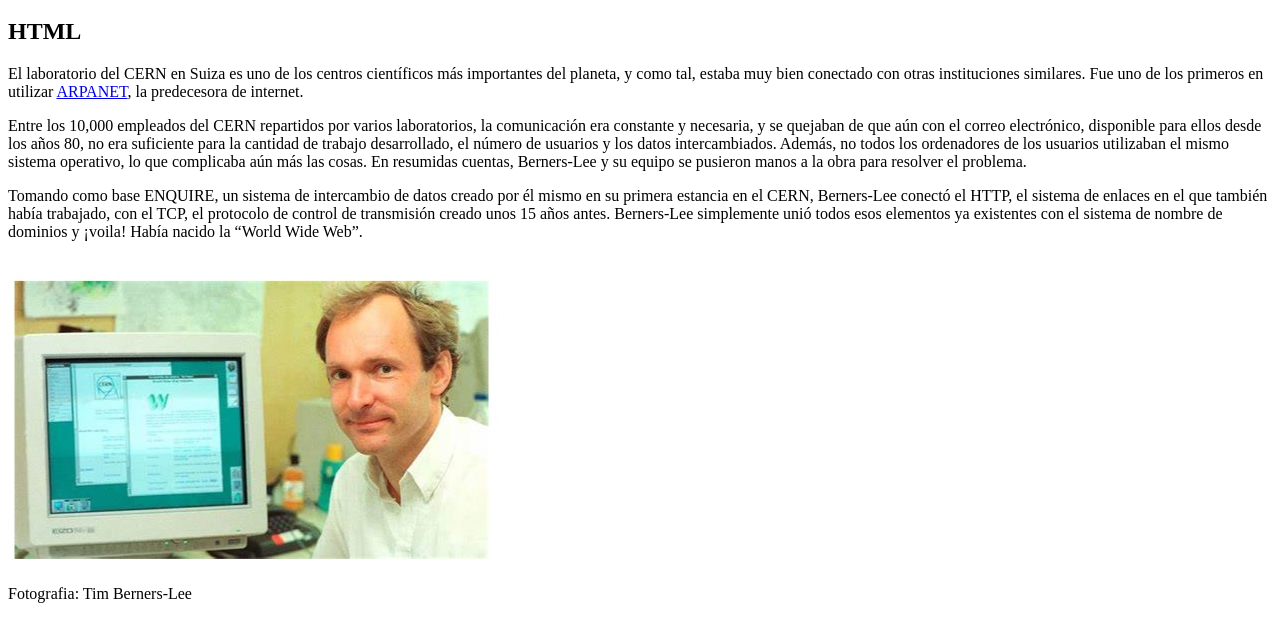
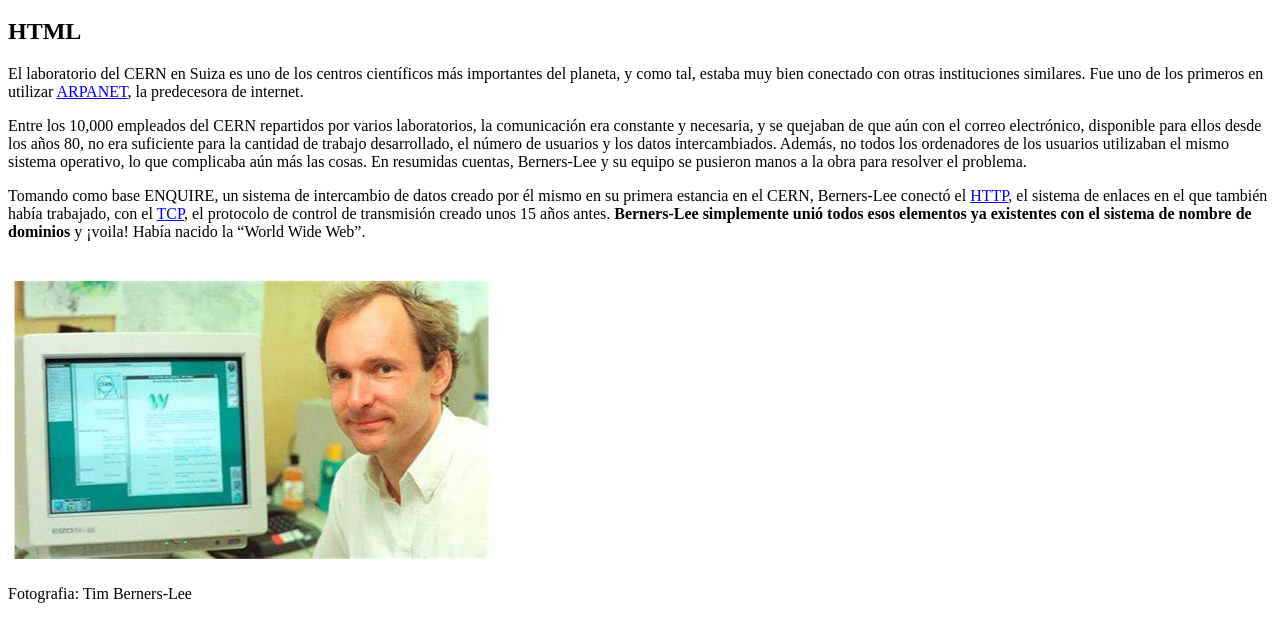
Before and after one commit to kuromazin/0373-A3-mi_primera_pagina_HTML_AmadorIker, a plain HTML site: page index.html in a window 1280 px wide. Shown: the part 183-800 px from the top of the page. Drawn offline with Linux system fonts and the light colour scheme.

Commit message:
He metido los links y he puesto en negrita el texto

```diff
--- a/index.html
+++ b/index.html
@@ -24,7 +24,7 @@
         <h2>HTML</h2>
         <p>El laboratorio del CERN en Suiza es uno de los centros científicos más importantes del planeta, y como tal, estaba muy bien conectado con otras instituciones similares. Fue uno de los primeros en utilizar <a href="https://es.wikipedia.org/wiki/ARPANET">ARPANET</a>, la predecesora de internet.</p>
         <p>Entre los 10,000 empleados del CERN repartidos por varios laboratorios, la comunicación era constante y necesaria, y se quejaban de que aún con el correo electrónico, disponible para ellos desde los años 80, no era suficiente para la cantidad de trabajo desarrollado, el número de usuarios y los datos intercambiados. Además, no todos los ordenadores de los usuarios utilizaban el mismo sistema operativo, lo que complicaba aún más las cosas. En resumidas cuentas, Berners-Lee y su equipo se pusieron manos a la obra para resolver el problema.</p>
-        <p>Tomando como base ENQUIRE, un sistema de intercambio de datos creado por él mismo en su primera estancia en el CERN, Berners-Lee conectó el HTTP, el sistema de enlaces en el que también había trabajado, con el TCP, el protocolo de control de transmisión creado unos 15 años antes. Berners-Lee simplemente unió todos esos elementos ya existentes con el sistema de nombre de dominios y ¡voila! Había nacido la “World Wide Web”.</p>
+        <p>Tomando como base ENQUIRE, un sistema de intercambio de datos creado por él mismo en su primera estancia en el CERN, Berners-Lee conectó el <a href="https://es.wikipedia.org/wiki/Protocolo_de_transferencia_de_hipertexto">HTTP</a>, el sistema de enlaces en el que también había trabajado, con el <a href="https://es.wikipedia.org/wiki/Protocolo_de_control_de_transmisi%C3%B3n">TCP</a>, el protocolo de control de transmisión creado unos 15 años antes. <STRong>Berners-Lee simplemente unió todos esos elementos ya existentes con el sistema de nombre de dominios</STRong> y ¡voila! Había nacido la “World Wide Web”.</p>
         <img src="./img/tim berner lee.jpg" alt="Foto de Tim Berners-Lee">
         <p>Fotografia: Tim Berners-Lee</p>
     </section>
```
